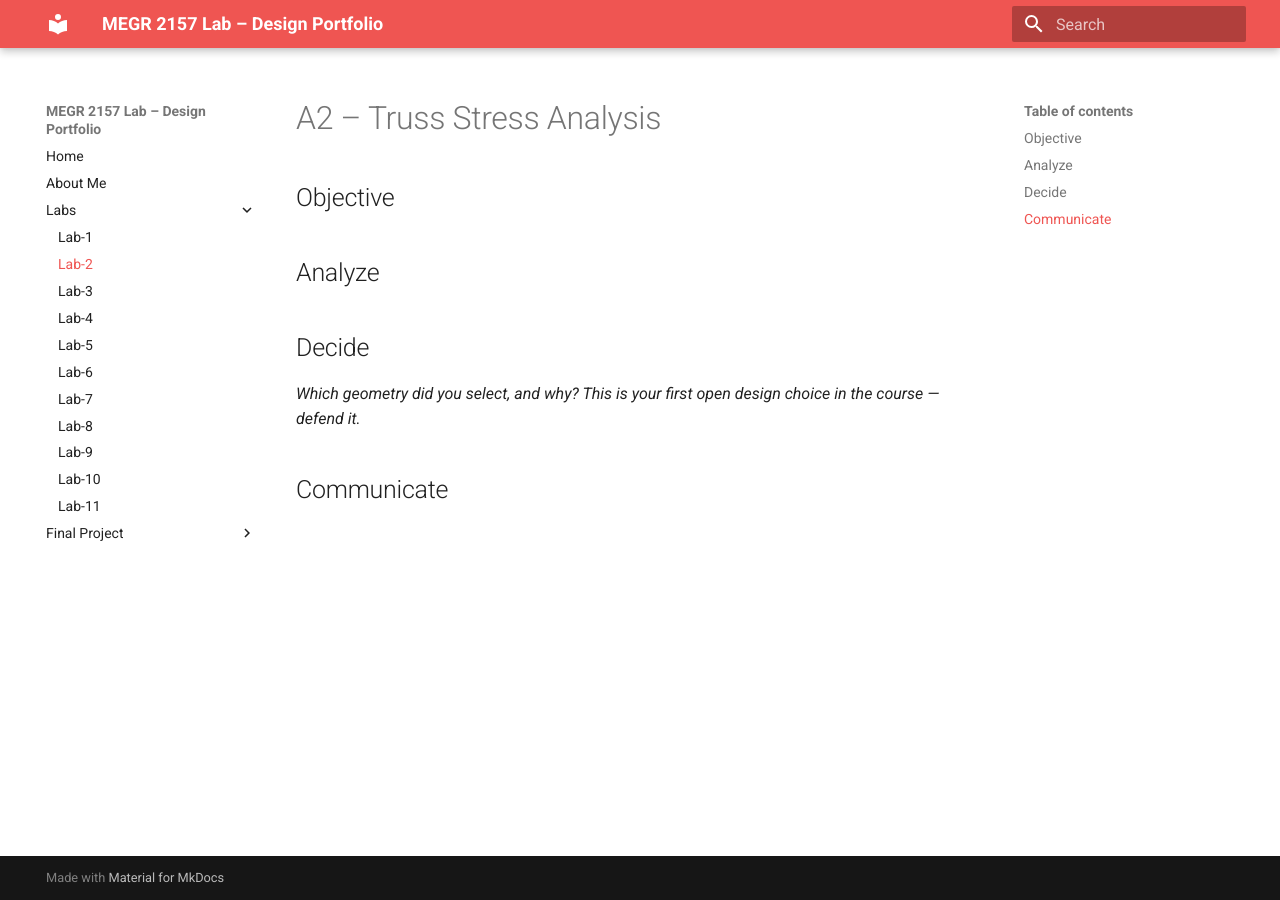
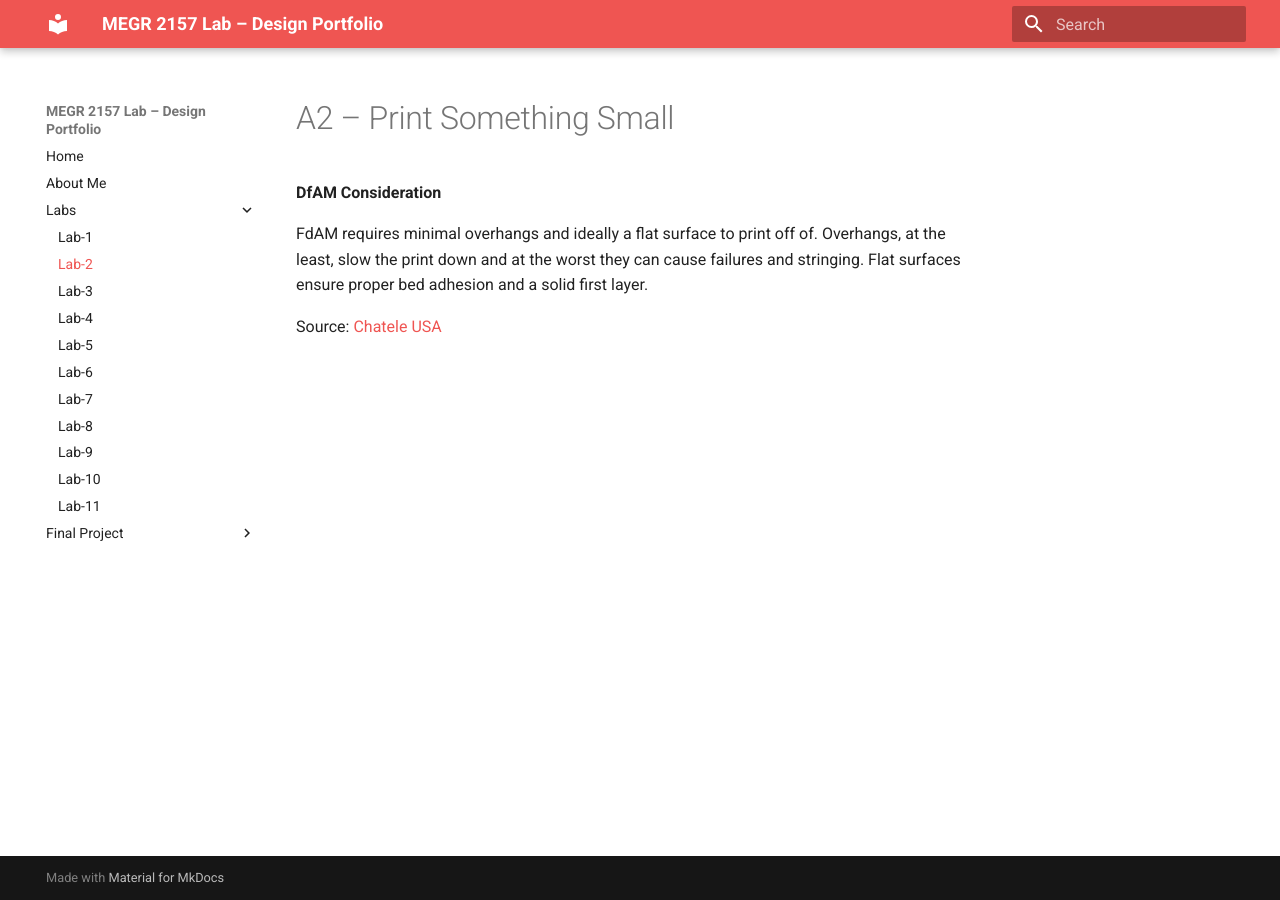
Before and after one commit to jmcadam4/James-McAdam-MEGR-2156-lab, an MkDocs documentation site: the page built from docs/Labs/L02/index.md, in a window 1280 px wide. Built offline with MkDocs 1.6.1 and Material for MkDocs 9.7.7, drawn with Linux system fonts in a browser that asks for light colours.

Commit message:
Update index.md

```diff
--- a/docs/Labs/L02/index.md
+++ b/docs/Labs/L02/index.md
@@ -1,12 +1,7 @@
-# A2 – Truss Stress Analysis
+# A2 – Print Something Small
 
-## Objective
+**DfAM Consideration**
 
+FdAM requires minimal overhangs and ideally a flat surface to print off of. Overhangs, at the least, slow the print down and at the worst they can cause failures and stringing. Flat surfaces ensure proper bed adhesion and a solid first layer.
 
-## Analyze
-
-
-## Decide
-_Which geometry did you select, and why? This is your first open design choice in the course — defend it._
-
-## Communicate
+Source: <a href="https://chateletusa.com/pages/design-for-additive-manufacturing?srsltid=AfmBOor72hsCoAdfF4PYLkn-TY1_A2-mfuZrSsL8z1z4MwXsIdBwqf0z">Chatele USA</a>
```
